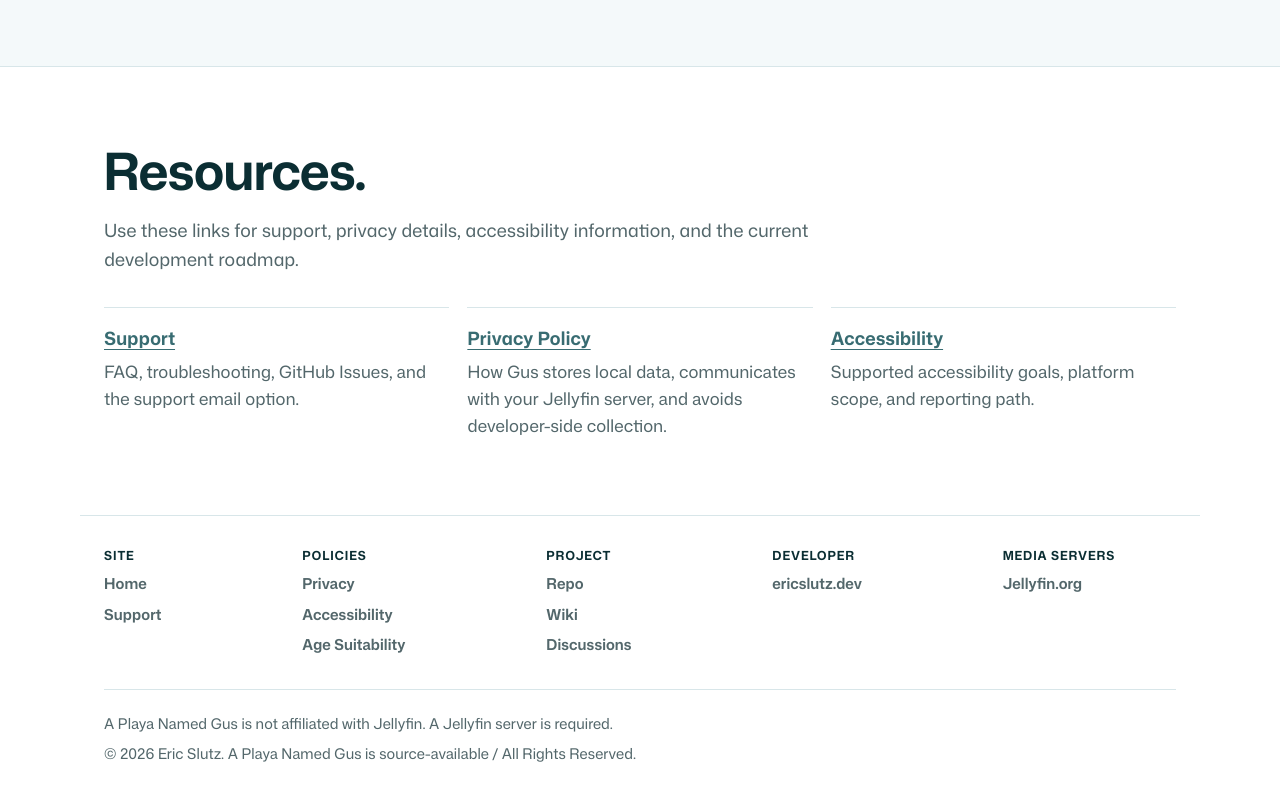
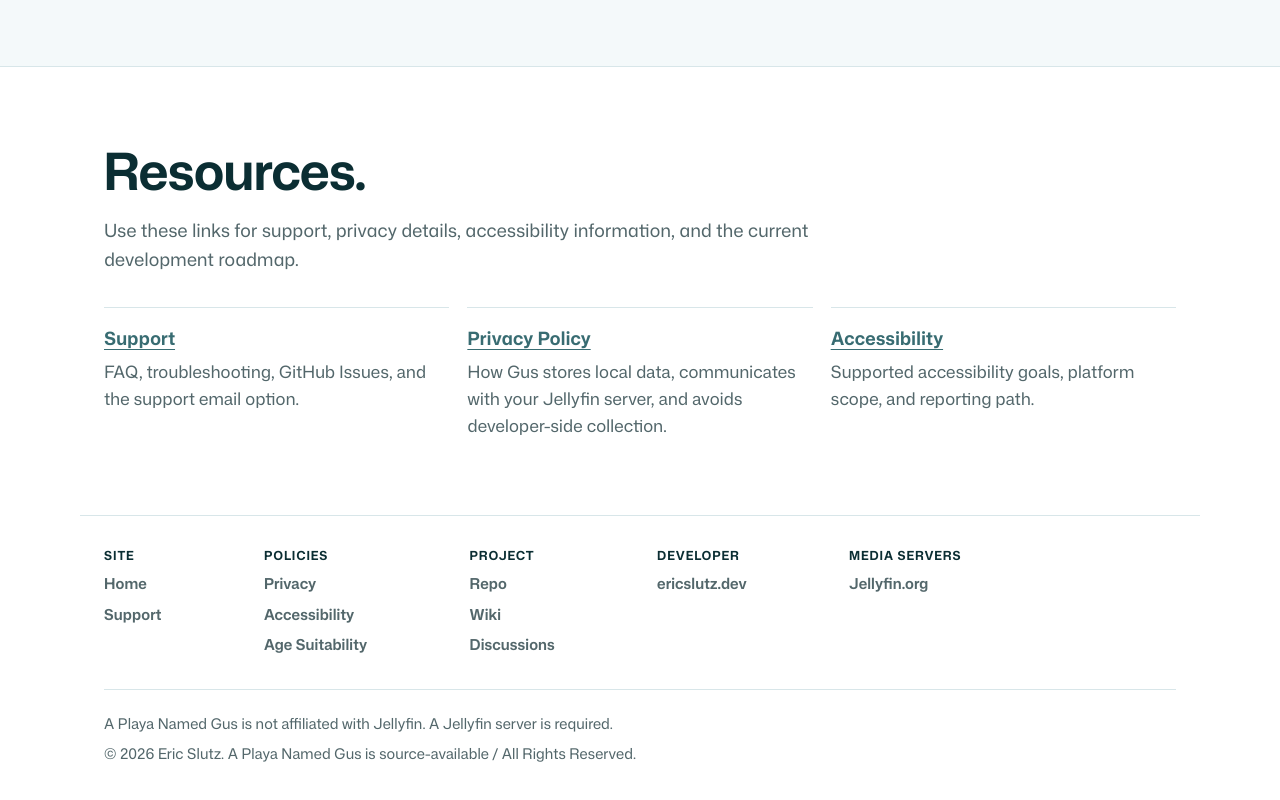
Before and after one commit to eslutz/A-Playa-Named-Gus-Website, an Eleventy site: page src/index.njk in a window 1280 px wide. Shown: the part 1915-2715 px from the top of the page. Built offline with nearby package versions, Linux system fonts and the light colour scheme; Eleventy itself is replaced by a stand-in of ours; files that its build step writes are made by us from their sources.

Commit message:
Reduce footer column gap

```diff
--- a/src/styles.css
+++ b/src/styles.css
@@ -251,7 +251,7 @@
 
   .footer-groups {
     display: grid;
-    gap: 2rem clamp(6rem, 11vw, 9rem);
+    gap: 2rem clamp(4.5rem, 8vw, 7rem);
     grid-template-columns: repeat(5, auto);
     justify-content: start;
   }
```
